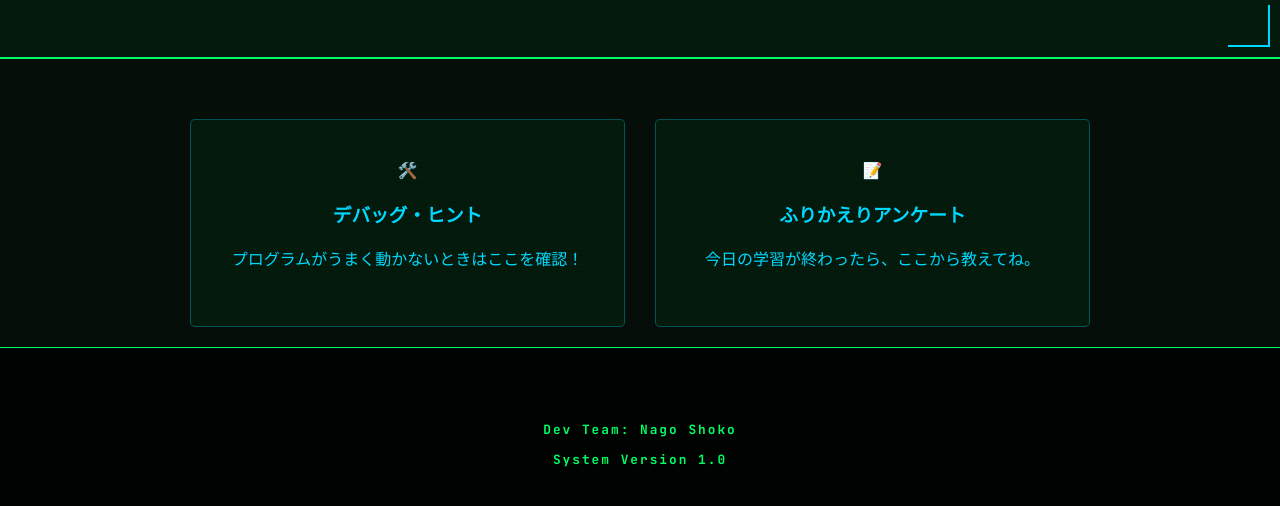
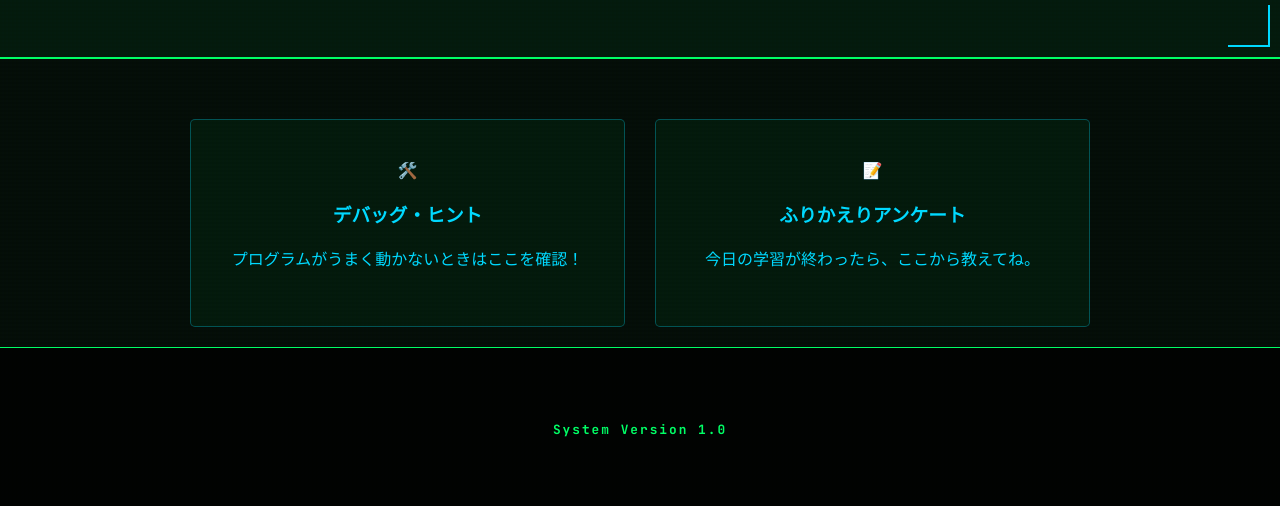
Before and after one commit to zinn1019t-dotcom/kaken, a plain HTML site: page index.html in a window 1280 px wide. Shown: the part 272-778 px from the top of the page. Drawn offline with Linux system fonts and the light colour scheme.

Commit message:
Update index.html

```diff
--- a/index.html
+++ b/index.html
@@ -33,7 +33,6 @@
     </main>
 
     <footer>
-        <p>Dev Team: Nago Shoko</p>
         <p class="version">System Version 1.0</p>
     </footer>
 
```
